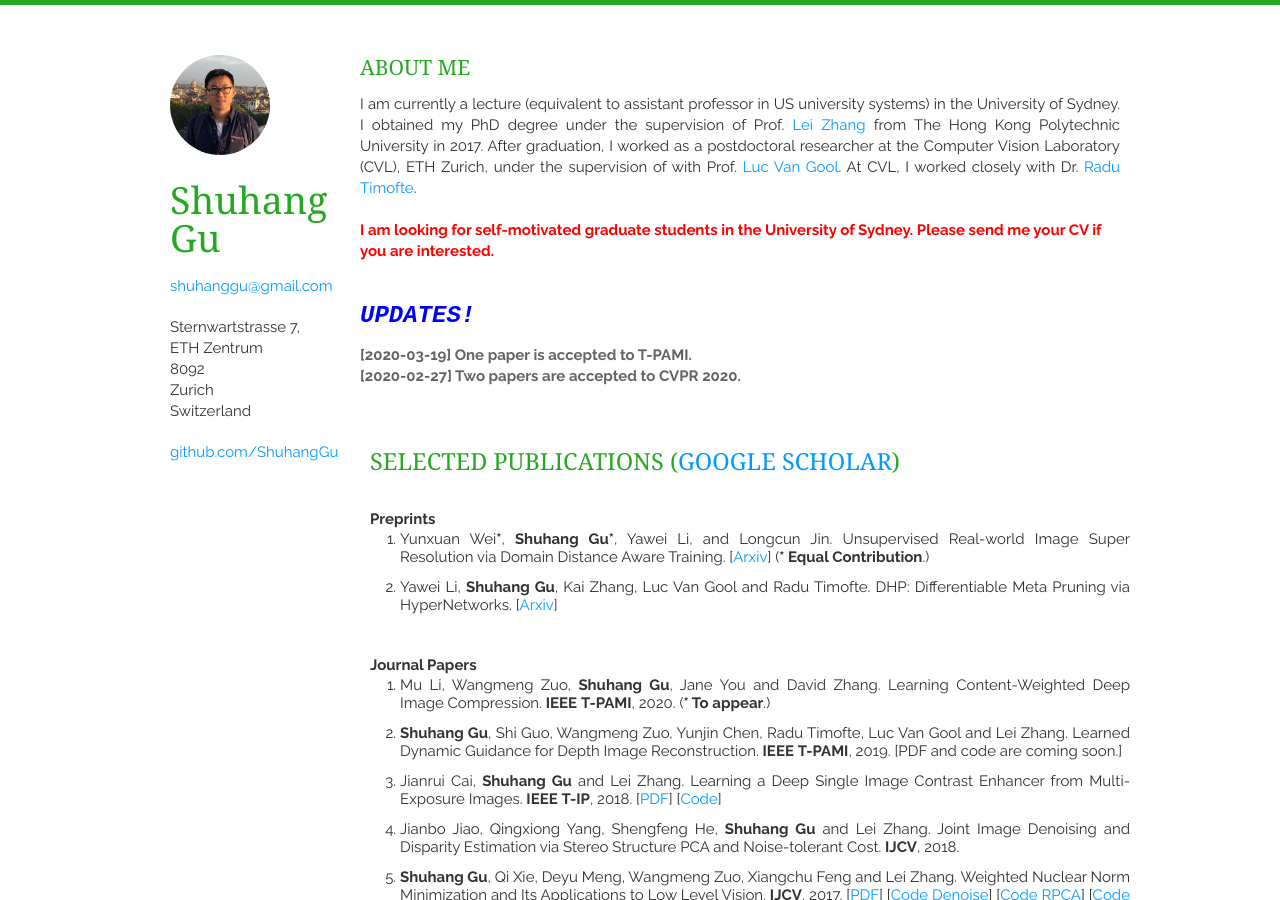
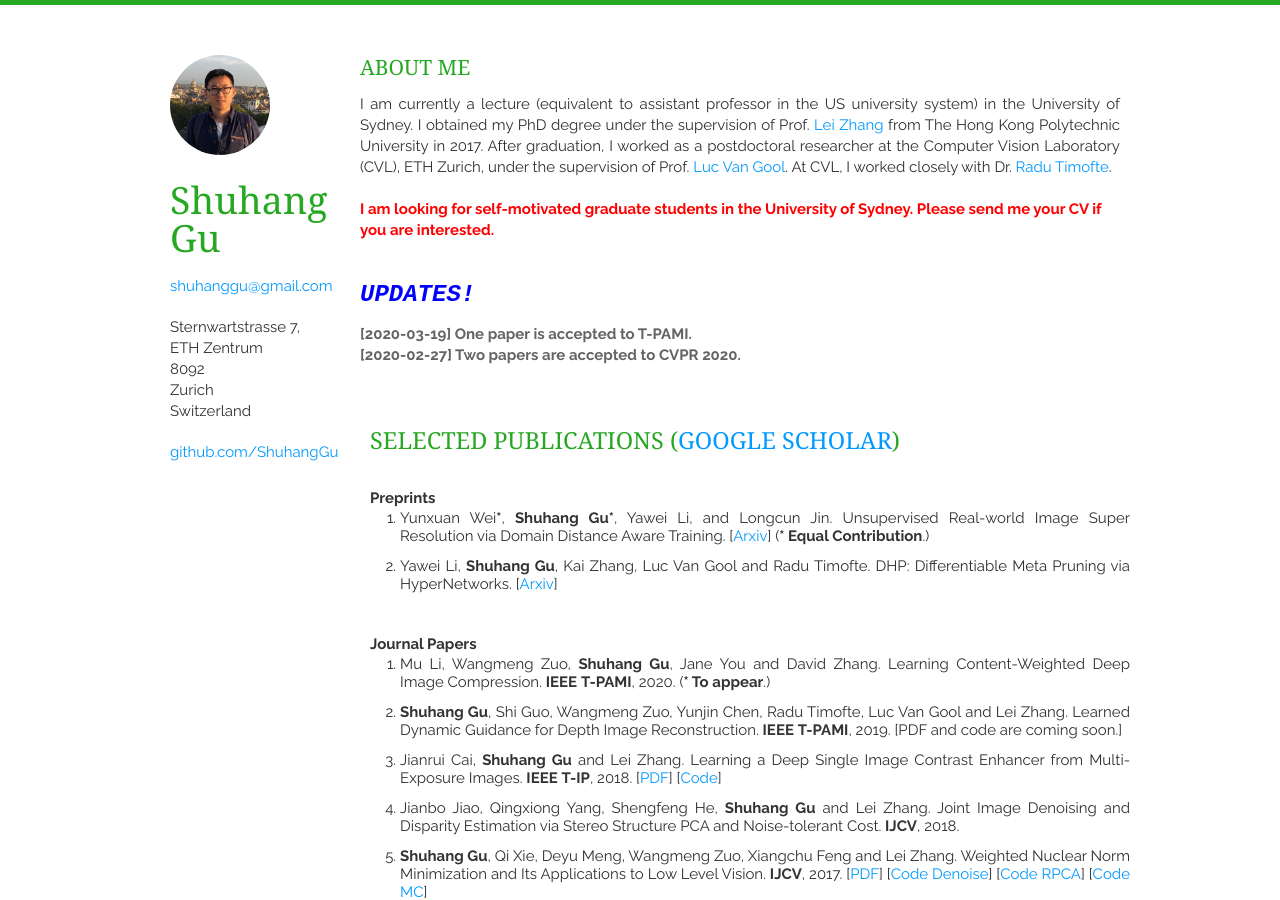
Before and after one commit to ShuhangGu/shuhanggu.github.com, a Jekyll site: the page built from index.html, in a window 1280 px wide and 900 px high. Built offline with Jekyll 4.4.1, drawn with Linux system fonts in a browser that asks for light colours; nearby versions of some CDN libraries; the list of posts is cut into pages by our own code.

Commit message:
Update aboutme.html

```diff
--- a/_includes/aboutme.html
+++ b/_includes/aboutme.html
@@ -7,9 +7,9 @@
     <h1>About Me </h1>
     <article>
       <header></header>
-      <p align="justify">I am currently a lecture (equivalent to assistant professor in US university systems) in the University of Sydney.
+      <p align="justify">I am currently a lecture (equivalent to assistant professor in the US university system) in the University of Sydney.
           I obtained my PhD degree under the supervision of Prof. <span class="STYLE1"><a href="http://www4.comp.polyu.edu.hk/~cslzhang/">Lei Zhang</a></span>  from The Hong Kong Polytechnic University in 2017.
-          After graduation, I worked as a postdoctoral researcher at the Computer Vision Laboratory (CVL), ETH Zurich, under the supervision of with Prof. <span class="STYLE1"><a href="https://ee.ethz.ch/the-department/faculty/professors/person-detail.OTAyMzM=.TGlzdC80MTEsMTA1ODA0MjU5.html">Luc Van Gool</a></span>.
+          After graduation, I worked as a postdoctoral researcher at the Computer Vision Laboratory (CVL), ETH Zurich, under the supervision of Prof. <span class="STYLE1"><a href="https://ee.ethz.ch/the-department/faculty/professors/person-detail.OTAyMzM=.TGlzdC80MTEsMTA1ODA0MjU5.html">Luc Van Gool</a></span>.
           At CVL, I worked closely with Dr. <span class="STYLE1"><a href="http://people.ee.ethz.ch/~timofter/">Radu Timofte</a></span>.</p>
                 <p><br /> </p>
     <div style="color:red;font-weight: bold;">I am looking for self-motivated graduate students in the University of Sydney. Please send me your CV if you are interested.</div>
```
